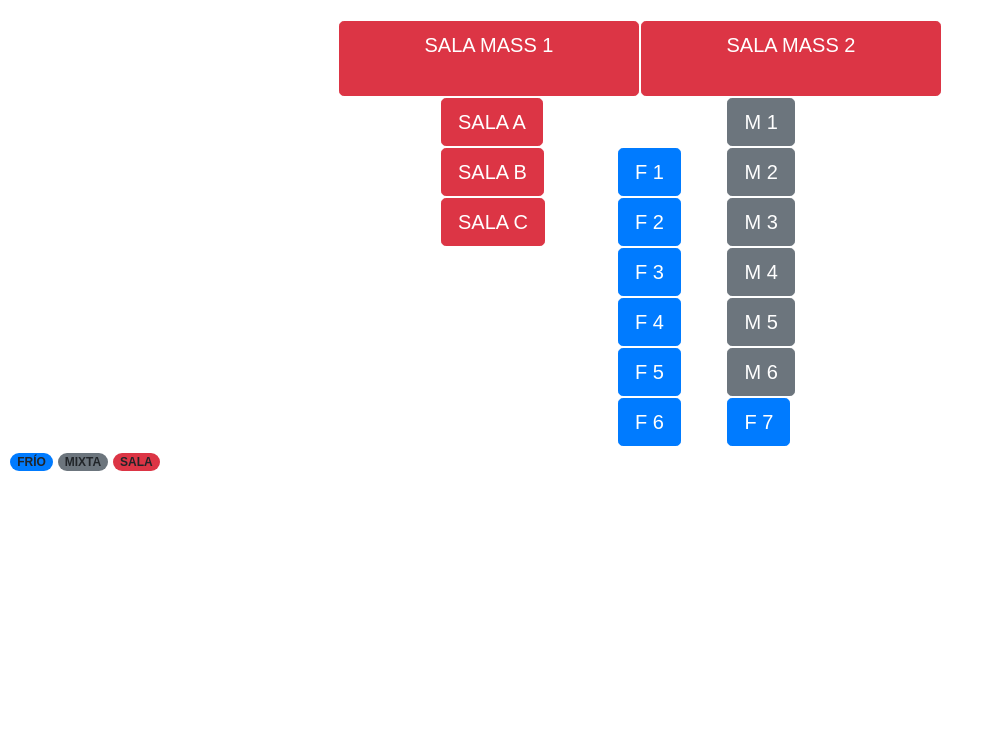
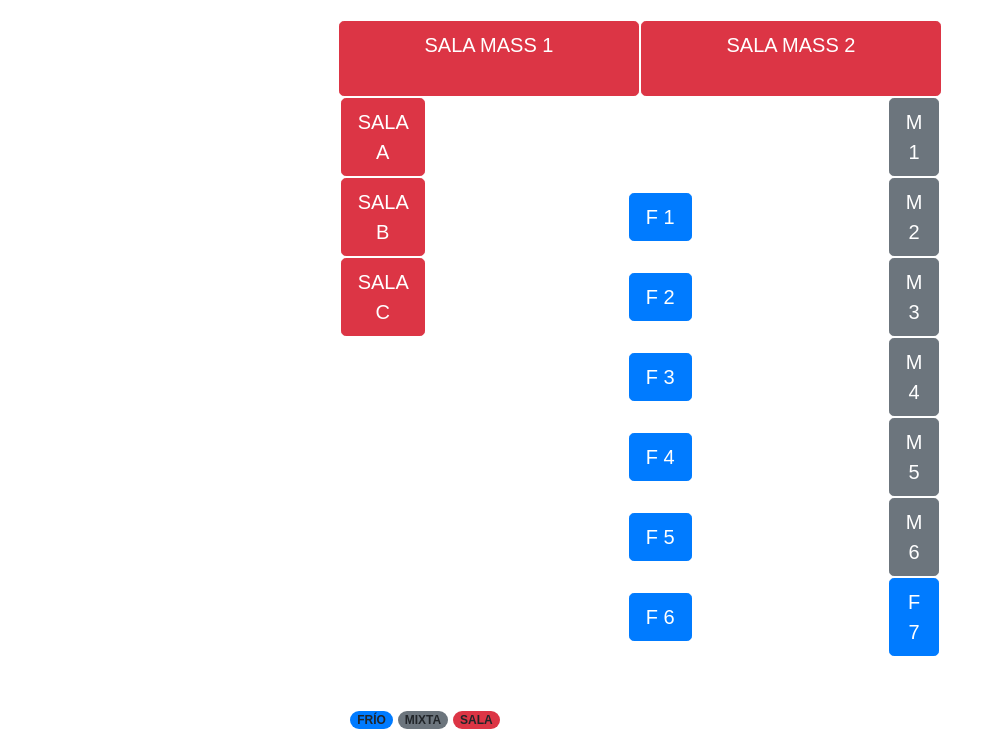
Before and after one commit to elskater98/Joint-Project, a Django app: page /salas/ in a window 1280 px wide. Shown: the part 56-800 px from the top of the page, without its empty margins (0-994 px from the left). Run offline with Django 3.2, Linux system fonts and the light colour scheme; the visitor is signed in with stand-in values (Sample User, id 1); lists and menus that the app fills with data are empty; some libraries are stand-ins or nearby versions.

Commit message:
distribucion de salas finalizada

```diff
--- a/JointProject/templates/GestorSala/salas.html
+++ b/JointProject/templates/GestorSala/salas.html
@@ -16,19 +16,19 @@
             <tr>
                 <th ><a tabindex="0" class="btn btn-lg btn-danger" role="button" data-toggle="popover" data-trigger="focus"
                                  title="Información" data-content="Temperatura: <br /> Espacio:" data-html="true">SALA A</a></th>
-                <th></th>
-                <th></th>
-                <th></th>
+
+                <th><a tabindex="0"  role="button" data-toggle="popover" data-trigger="focus"
+                                 ti data-html="true"></a></th>
+                <th><a style="width: 258px"</a> </th>
                 <th><a tabindex="0" class="btn btn-lg btn-secondary" role="button" data-toggle="popover" data-trigger="focus"
                                  title="Información" data-content="Temperatura: <br /> Espacio:" data-html="true">M 1</a></th>
             </tr>
             <tr>
                 <th><a tabindex="0" class="btn btn-lg btn-danger" role="button" data-toggle="popover" data-trigger="focus"
                                  title="Información" data-content="Temperatura: <br /> Espacio:" data-html="true">SALA B</a></th>
-                <th></th>
+                <th> <a style="width: 200px" </a>    </th>
                 <th><a tabindex="0" class="btn btn-lg btn-primary" role="button" data-toggle="popover" data-trigger="focus"
                                  title="Información" data-content="Temperatura: <br /> Espacio:" data-html="true">F 1</a></th>
-                <th></th>
                 <th><a tabindex="0" class="btn btn-lg btn-secondary" role="button" data-toggle="popover" data-trigger="focus"
                                  title="Información" data-content="Temperatura: <br /> Espacio:" data-html="true">M 2</a></th>
             </tr>
@@ -38,7 +38,6 @@
                 <th></th>
                 <th><a tabindex="0" class="btn btn-lg btn-primary" role="button" data-toggle="popover" data-trigger="focus"
                                  title="Información" data-content="Temperatura: <br /> Espacio:" data-html="true">F 2</a></th>
-                <th></th>
                 <th><a tabindex="0" class="btn btn-lg btn-secondary" role="button" data-toggle="popover" data-trigger="focus"
                                  title="Información" data-content="Temperatura: <br /> Espacio:" data-html="true">M 3</a></th>
             </tr>
@@ -47,7 +46,7 @@
                 <th></th>
                 <th><a tabindex="0" class="btn btn-lg btn-primary" role="button" data-toggle="popover" data-trigger="focus"
                                  title="Información" data-content="Temperatura: <br /> Espacio:" data-html="true">F 3</a></th>
-                <th></th>
+
                 <th><a tabindex="0" class="btn btn-lg btn-secondary" role="button" data-toggle="popover" data-trigger="focus"
                                  title="Información" data-content="Temperatura: <br /> Espacio:" data-html="true">M 4</a></th>
             </tr>
@@ -56,7 +55,7 @@
                 <th></th>
                 <th><a tabindex="0" class="btn btn-lg btn-primary" role="button" data-toggle="popover" data-trigger="focus"
                                  title="Información" data-content="Temperatura: <br /> Espacio:" data-html="true">F 4</a></th>
-                <th></th>
+
                 <th><a tabindex="0" class="btn btn-lg btn-secondary" role="button" data-toggle="popover" data-trigger="focus"
                                  title="Información" data-content="Temperatura: <br /> Espacio:" data-html="true">M 5</a></th>
             </tr>
@@ -65,7 +64,7 @@
                 <th></th>
                 <th><a tabindex="0" class="btn btn-lg btn-primary" role="button" data-toggle="popover" data-trigger="focus"
                                  title="Información" data-content="Temperatura: <br /> Espacio:" data-html="true">F 5</a></th>
-                <th></th>
+
                 <th><a tabindex="0" class="btn btn-lg btn-secondary" role="button" data-toggle="popover" data-trigger="focus"
                                  title="Información" data-content="Temperatura: <br /> Espacio:" data-html="true">M 6</a></th>
             </tr>
@@ -74,22 +73,17 @@
                 <th></th>
                 <th><a tabindex="0" class="btn btn-lg btn-primary" role="button" data-toggle="popover" data-trigger="focus"
                                  title="Información" data-content="Temperatura: <br /> Espacio:" data-html="true">F 6</a></th>
-                <th></th>
-                <th><a tabindex="0" class="btn btn-lg btn-primary" role="button" data-toggle="popover" data-trigger="focus"
+
+                <th><a  tabindex="0" class="btn btn-lg btn-primary" role="button" data-toggle="popover" data-trigger="focus"
                                  title="Información" data-content="Temperatura: <br /> Espacio:" data-html="true">F 7</a></th>
             </tr>
             <tr>
-                <th></th>
-                <th></th>
-                <th></th>
-                <th></th>
-                <th></th>
             </tr>
 
         </table>
     </tr>
 
-        <div style="margin-left: 10px" >
+        <div align="center" style="margin-top: 50px; margin-right: 430px" >
         <a class="badge badge-pill badge-primary">FRÍO</a>
         <a class="badge badge-pill badge-secondary">MIXTA</a>
         <a class="badge badge-pill badge-danger">SALA</a>
```
